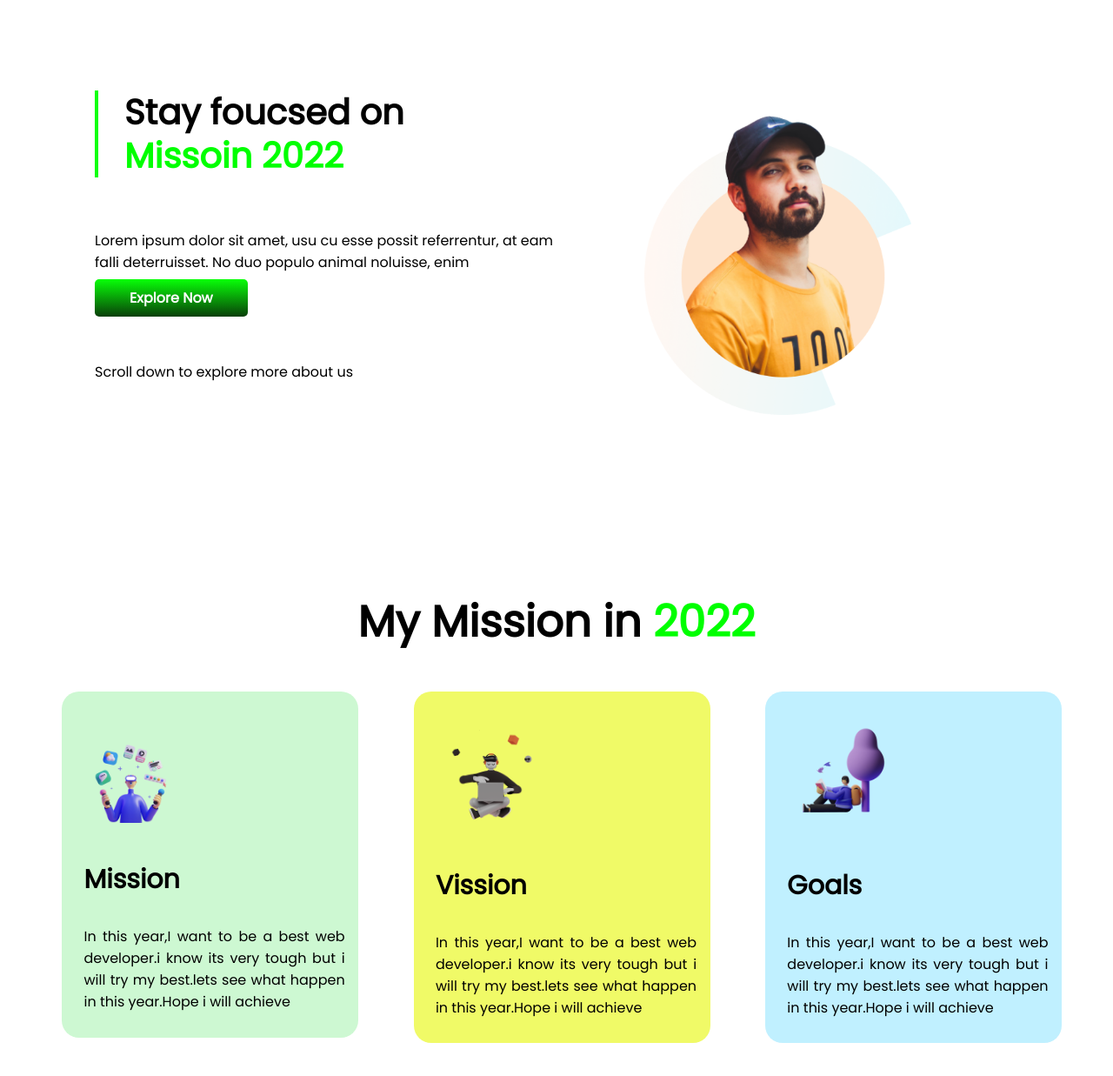
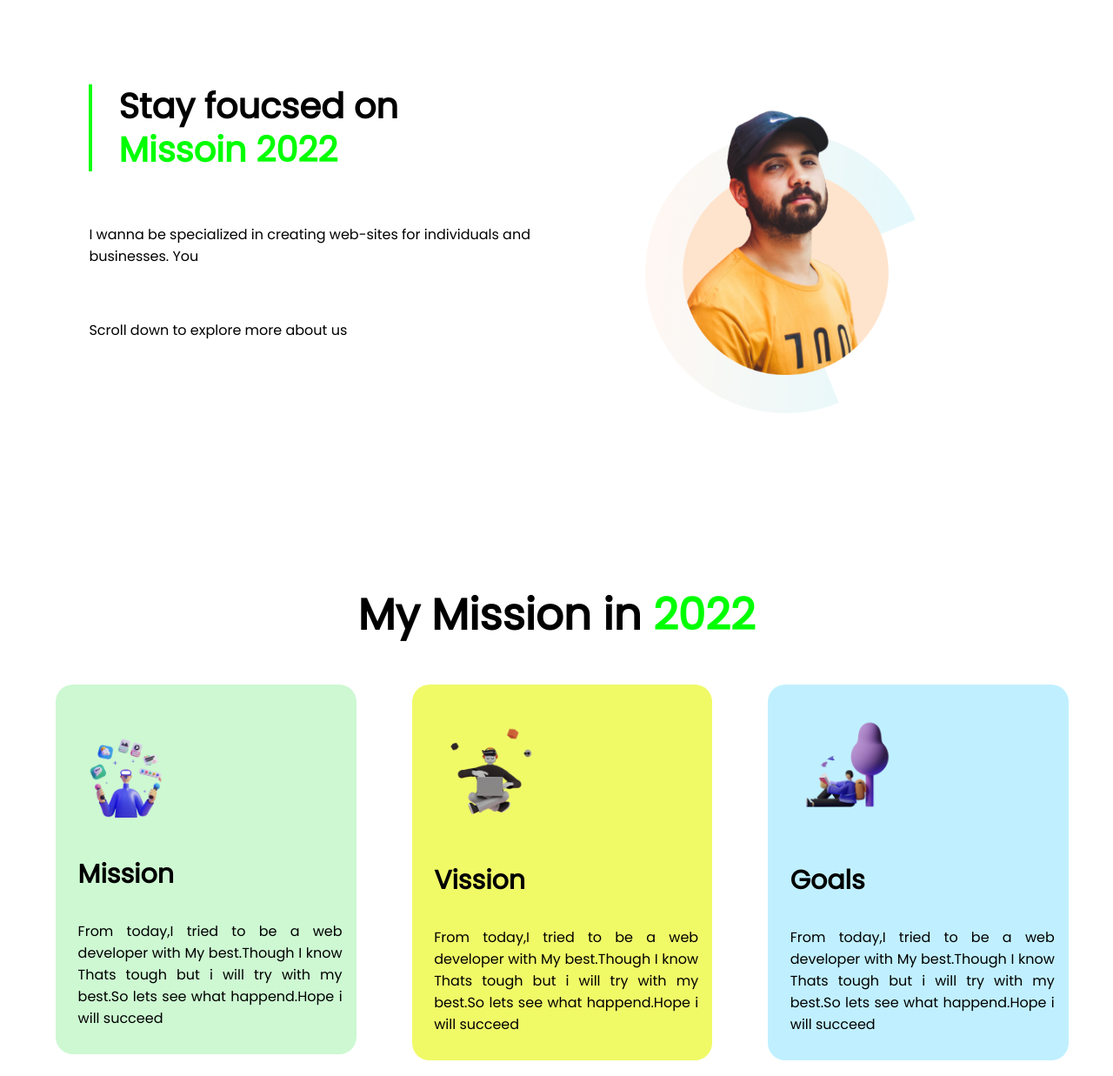
Before and after one commit to lrn79/assinment1, a plain HTML site: page index.html in a window 1280 px wide. Shown: the top 1237 px of the page at 87% size. Drawn offline with Linux system fonts and the light colour scheme.

Commit message:
last two  update

```diff
--- a/index.html
+++ b/index.html
@@ -16,10 +16,7 @@
     <section class="flexible-body">
         <div class="first-width-half">
             <h1 class="first-heading">Stay foucsed on <br> <span>Missoin 2022</span></h1>
-            <p class="creat-gap">Lorem ipsum dolor sit amet, usu cu esse possit
-                referrentur, at eam falli deterruisset. No duo populo
-                animal noluisse, enim</p>
-            <a target="_Blank" class="MY-button" href="">Explore Now</a>
+            <p class="creat-gap">I wanna be specialized in creating web-sites for individuals and businesses. You
             <p class="creat-gap">Scroll down to explore more about us</p>
         </div>
         <div class="first-width-half">
@@ -36,25 +33,28 @@
             <div class="creat-box" id="for-box1">
                 <img class="box-image" src='illustrators/illustrator-1.png' />
                 <h3>Mission</h3>
-                <p class="box-text">In this year,I want to be a best web developer.i know its very tough but i will try
+                <p class="box-text">From today,I tried to be a web developer with My best.Though I know Thats tough but
+                    i will try with
                     my
-                    best.lets see what happen in this year.Hope i will achieve</p>
+                    best.So lets see what happend.Hope i will succeed</p>
             </div>
 
             <div class="creat-box" id="for-box2">
                 <img class="box-image" src='illustrators/illustrator-2.png' />
                 <h3>Vission</h3>
-                <p class="box-text">In this year,I want to be a best web developer.i know its very tough but i will try
+                <p class="box-text">From today,I tried to be a web developer with My best.Though I know Thats tough but
+                    i will try with
                     my
-                    best.lets see what happen in this year.Hope i will achieve</p>
+                    best.So lets see what happend.Hope i will succeed</p>
             </div>
 
             <div class="creat-box" id="for-box3">
                 <img class="box-image" src='illustrators/illustrator-3.png' />
                 <h3>Goals</h3>
-                <p class="box-text">In this year,I want to be a best web developer.i know its very tough but i will try
+                <p class="box-text">From today,I tried to be a web developer with My best.Though I know Thats tough but
+                    i will try with
                     my
-                    best.lets see what happen in this year.Hope i will achieve</p>
+                    best.So lets see what happend.Hope i will succeed</p>
             </div>
         </section>
         <!...............3............>
--- a/style.css
+++ b/style.css
@@ -1,5 +1,6 @@
 body{
     font-family: 'Poppins', sans-serif;
+    margin: 0;
 }
 section
 {
```
